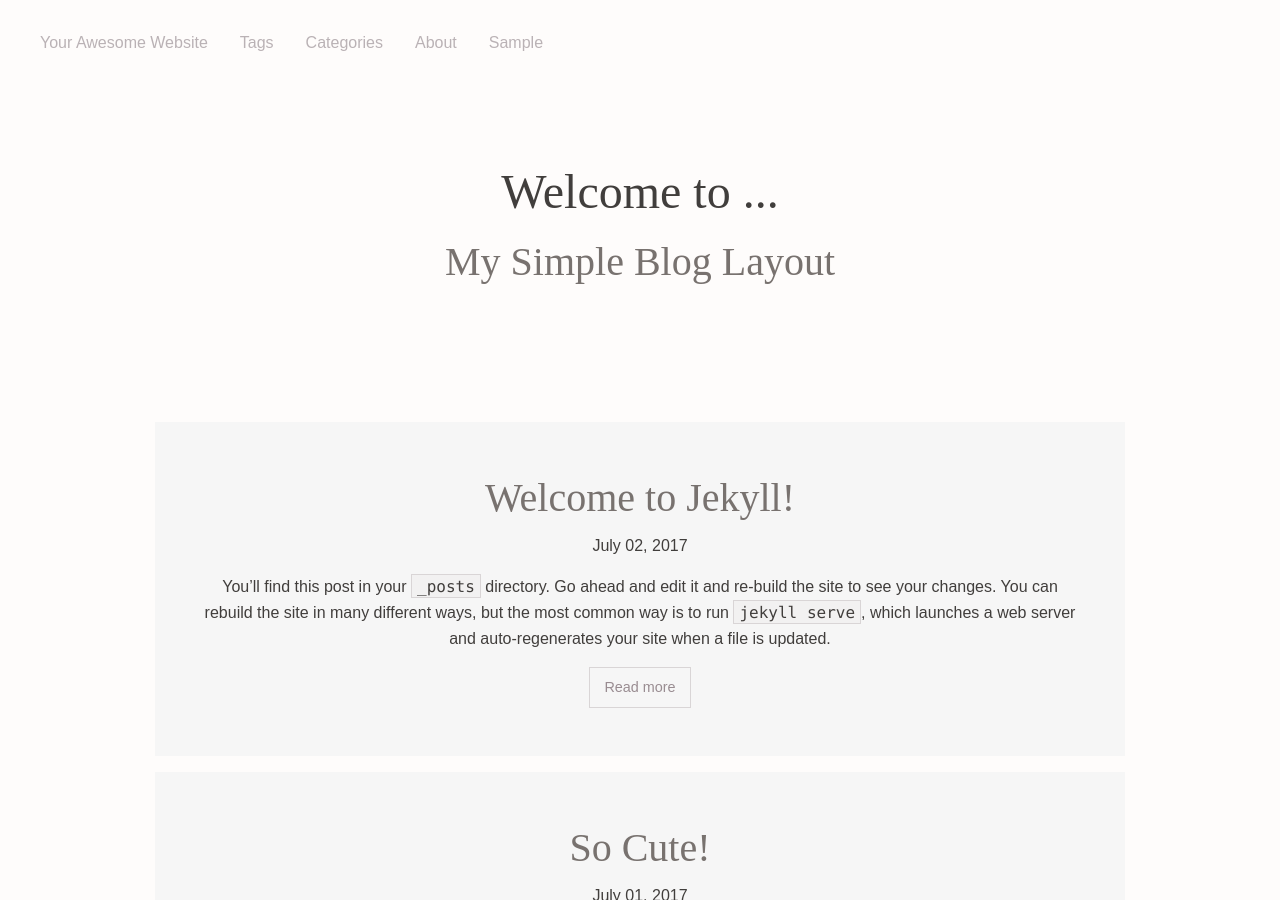
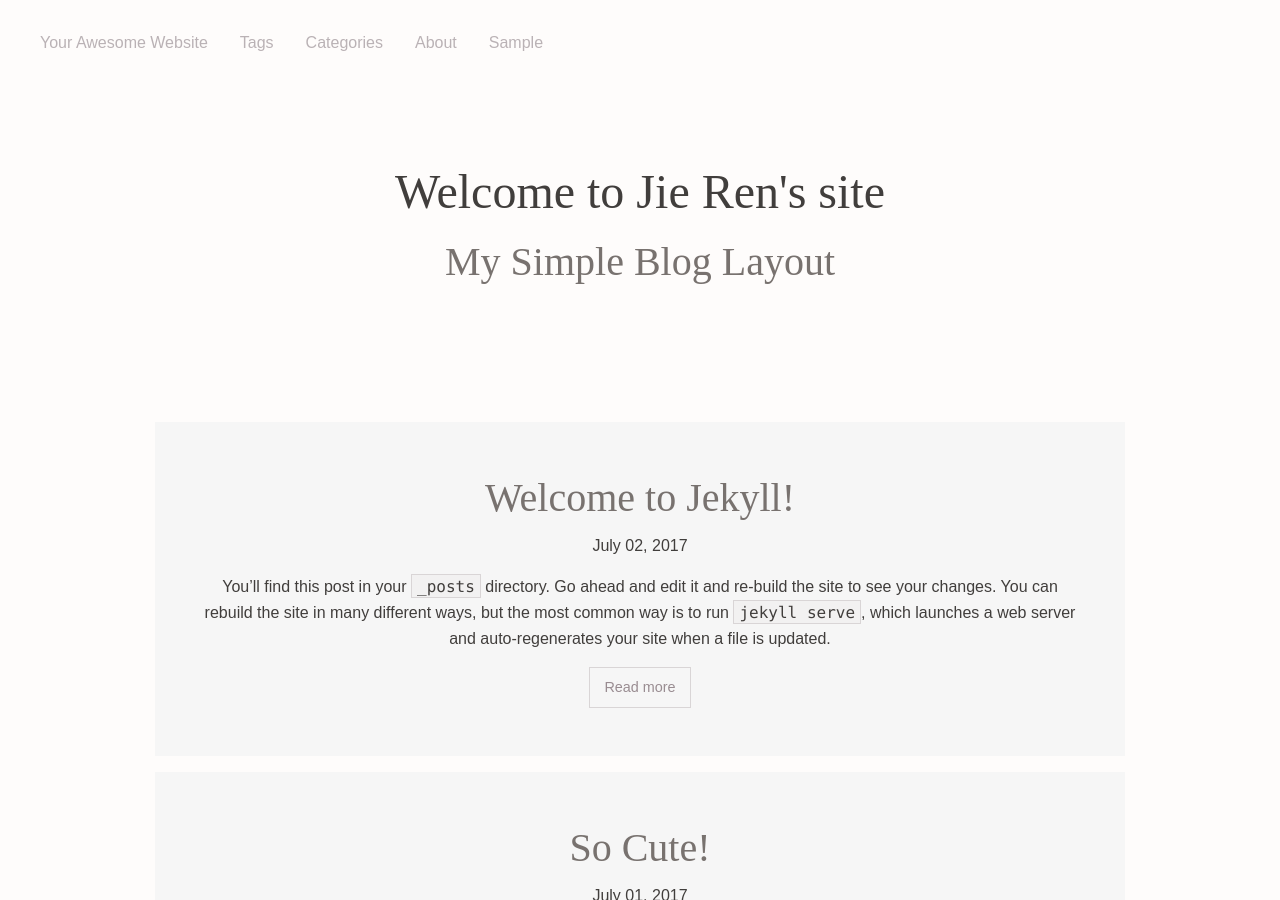
Before and after one commit to jay15summer/jay15summer.github.io-old, a Jekyll site: the page built from index.html, in a window 1280 px wide and 900 px high. Built offline with Jekyll 4.4.1, drawn with Linux system fonts in a browser that asks for light colours; nearby versions of some CDN libraries.

Commit message:
Update home.html

```diff
--- a/_layouts/home.html
+++ b/_layouts/home.html
@@ -7,7 +7,7 @@ permalink: /home/
 <div class="callout large" style="height:20em; background:transparent">
   <div class="row column text-center">
     <br>
-    <h1>Welcome to ...</h1>
+    <h1>Welcome to Jie Ren's site</h1>
     <h2 class="subheader">My Simple Blog Layout</h2>
   </div>
 </div>
```
